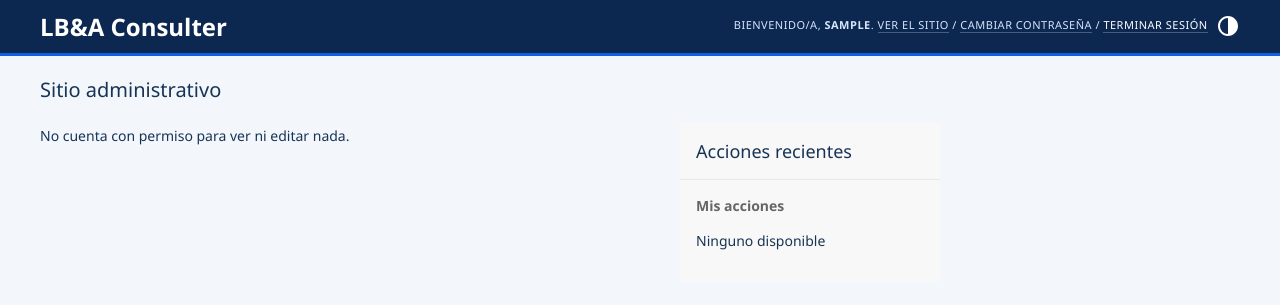
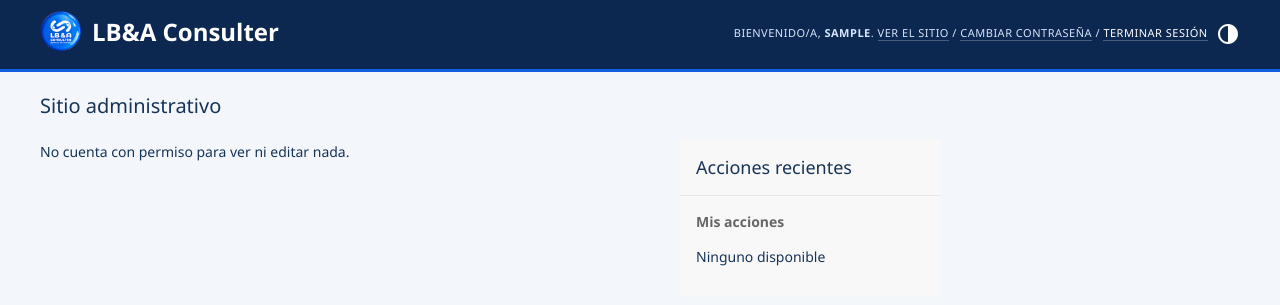
Before and after one commit to Roberto607/agencia-tramite, a Django app: page /admin/ in a window 1280 px wide. Shown: the top 305 px of the page. Run offline with Django 5.2, Linux system fonts and the light colour scheme; the visitor is signed in with stand-in values (Sample User, id 1); data comes from the database, SQL or seed files in the repository; data that the repository does not hold is empty.

Commit message:
Add logo to admin navigation bar
Co-authored-by: Copilot <223556219+Copilot@users.noreply.github.com>

```diff
--- a/backend/applications/tests.py
+++ b/backend/applications/tests.py
@@ -413,6 +413,7 @@ class ApplicationApiTests(APITestCase):
         self.assertNotContains(inbox, "Inicio", html=False)
         self.assertContains(inbox, "#0c2851", html=False)
         self.assertContains(inbox, 'id="user-tools"', html=False)
+        self.assertContains(inbox, 'src="/static/applications/logo-lba.png"', html=False)
         self.assertEqual(detail.status_code, status.HTTP_200_OK)
         self.assertContains(detail, "soporte.pdf")
         self.assertContains(detail, "nacimiento.jpg")
--- a/backend/templates/admin/base_site.html
+++ b/backend/templates/admin/base_site.html
@@ -9,7 +9,12 @@
 {% endblock %}
 
 {% block branding %}
-<div id="site-name"><a href="{% url 'admin:index' %}">LB&amp;A Consulter</a></div>
+<div id="site-name">
+  <a href="{% url 'admin:index' %}">
+    <img src="{% static 'applications/logo-lba.png' %}" alt="">
+    <span>LB&amp;A Consulter</span>
+  </a>
+</div>
 {% endblock %}
 
 {% block nav-breadcrumbs %}{% endblock %}
@@ -51,8 +56,17 @@
   }
 
   #site-name a {
+    display: inline-flex;
+    align-items: center;
+    gap: 10px;
     color: #fff !important;
     font-weight: 800;
+  }
+
+  #site-name img {
+    width: 42px;
+    height: 42px;
+    object-fit: contain;
   }
 
   #user-tools,
```
